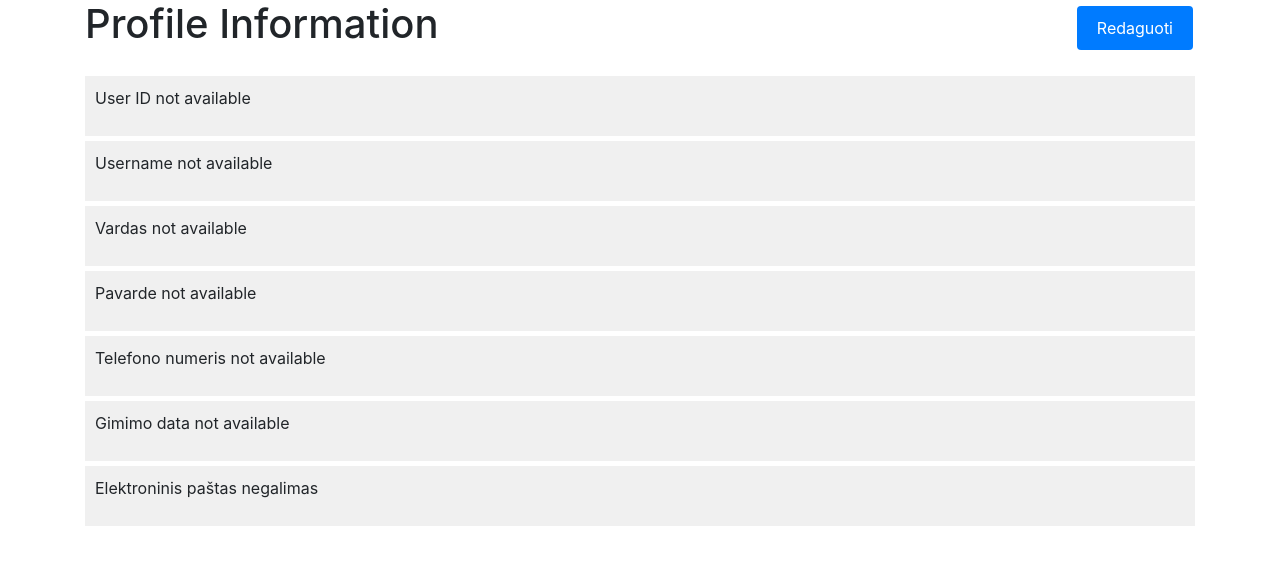
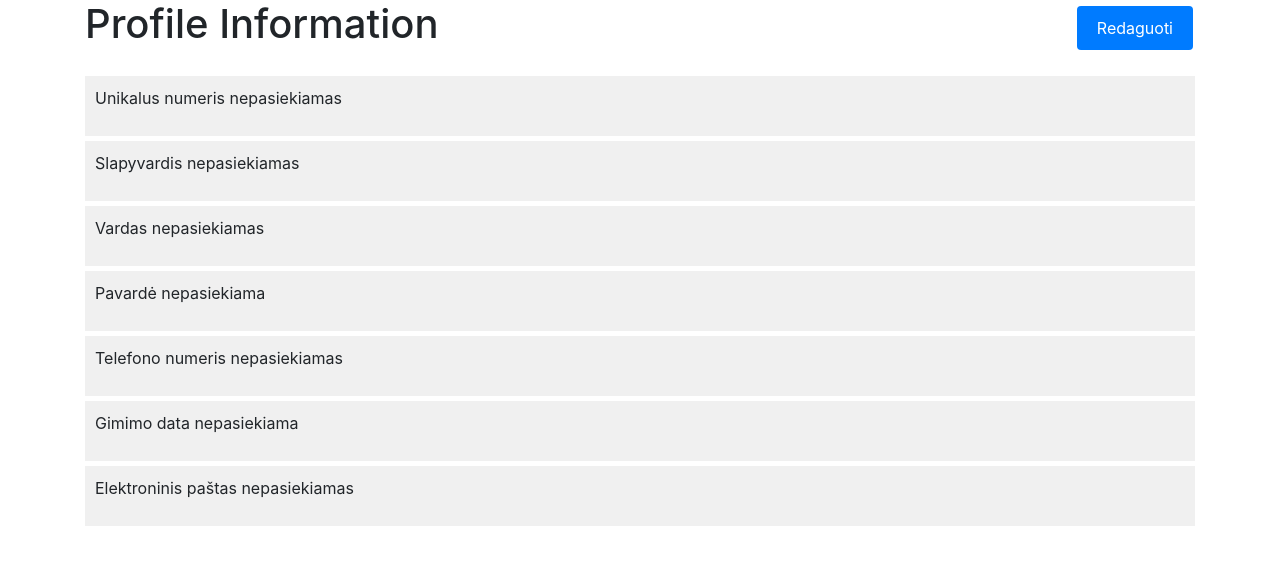
Before and after one commit to Shoffen/AntiFE, a Django app: page /profilis/ in a window 1280 px wide. Shown: the part 68-633 px from the top of the page. Run offline with Django 5.2, Linux system fonts and the light colour scheme; some libraries are stand-ins or nearby versions.

Commit message:
Profile editing

```diff
--- a/antife/Profilis/templates/Profilis.html
+++ b/antife/Profilis/templates/Profilis.html
@@ -17,51 +17,51 @@
     <div class="profile-info" id="profileInfoContainer">
         <div class="profile-info-item">
             {% if user_id %}
-                <p>User ID: {{ user_id }}</p>
+                <p>Unikalus numeris: {{ user_id }}</p>
             {% else %}
-                <p>User ID not available</p>
+                <p>Unikalus numeris nepasiekiamas</p>
             {% endif %}
         </div>
         <div class="profile-info-item">
             {% if username %}
-                <p>Username: {{ username }}</p>
+                <p>Slapyvardis: {{ username }}</p>
             {% else %}
-                <p>Username not available</p>
+                <p>Slapyvardis nepasiekiamas</p>
             {% endif %}
         </div>
         <div class="profile-info-item">
             {% if vardas %}
                 <p>Vardas: {{ vardas }}</p>
             {% else %}
-                <p>Vardas not available</p>
+                <p>Vardas nepasiekiamas</p>
             {% endif %}
         </div>
         <div class="profile-info-item">
             {% if pavarde %}
                 <p>Pavardė: {{ pavarde }}</p>
             {% else %}
-                <p>Pavarde not available</p>
+                <p>Pavardė nepasiekiama</p>
             {% endif %}
         </div>
         <div class="profile-info-item">
             {% if telefonas %}
                 <p>Telefono numeris: {{ telefonas }}</p>
             {% else %}
-                <p>Telefono numeris not available</p>
+                <p>Telefono numeris nepasiekiamas</p>
             {% endif %}
         </div>
         <div class="profile-info-item">
             {% if gimimo_Data %}
                 <p>Gimimo data: {{ gimimo_Data }}</p>
             {% else %}
-                <p>Gimimo data not available</p>
+                <p>Gimimo data nepasiekiama</p>
             {% endif %}
         </div>
         <div class="profile-info-item">
             {% if el_pastas %}
                 <p>Elektroninis paštas: {{ el_pastas }}</p>
             {% else %}
-                <p>Elektroninis paštas negalimas</p>
+                <p>Elektroninis paštas nepasiekiamas</p>
             {% endif %}
         </div>
     </div>
--- a/antife/Profilis/views.py
+++ b/antife/Profilis/views.py
@@ -92,7 +92,7 @@ def save_profile_changes(request):
         if pavarde:
             naudotojas.pavarde = pavarde
         if telefonas:
-            if not re.match(r"\+370\d{8}", telefonas):
+            if not re.match(r"\+370\d{8}$", telefonas):
                 error_messages.append('Neteisingai įvestas telefono numeris. Įveskite per naują')
             else:
                 naudotojas.telefonas = telefonas
```
Also changed, not shown: antife/db.sqlite3.
